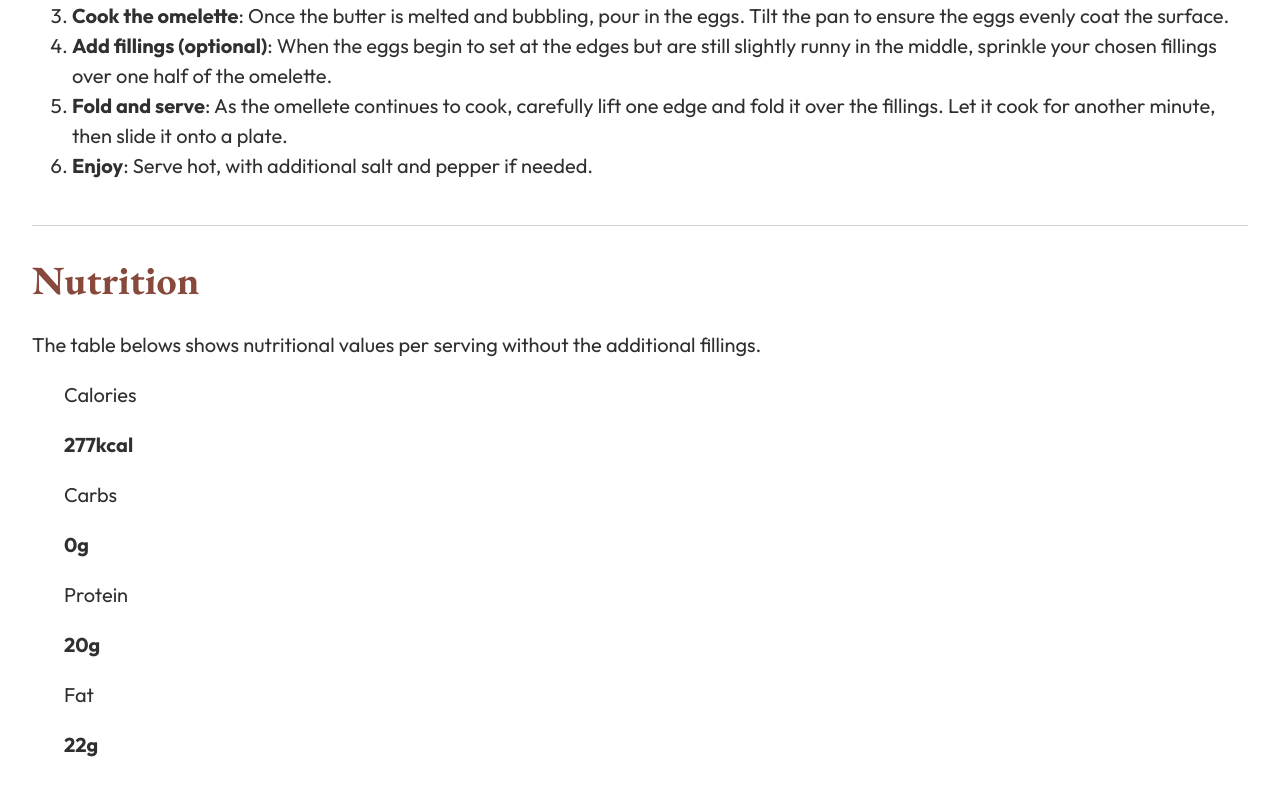
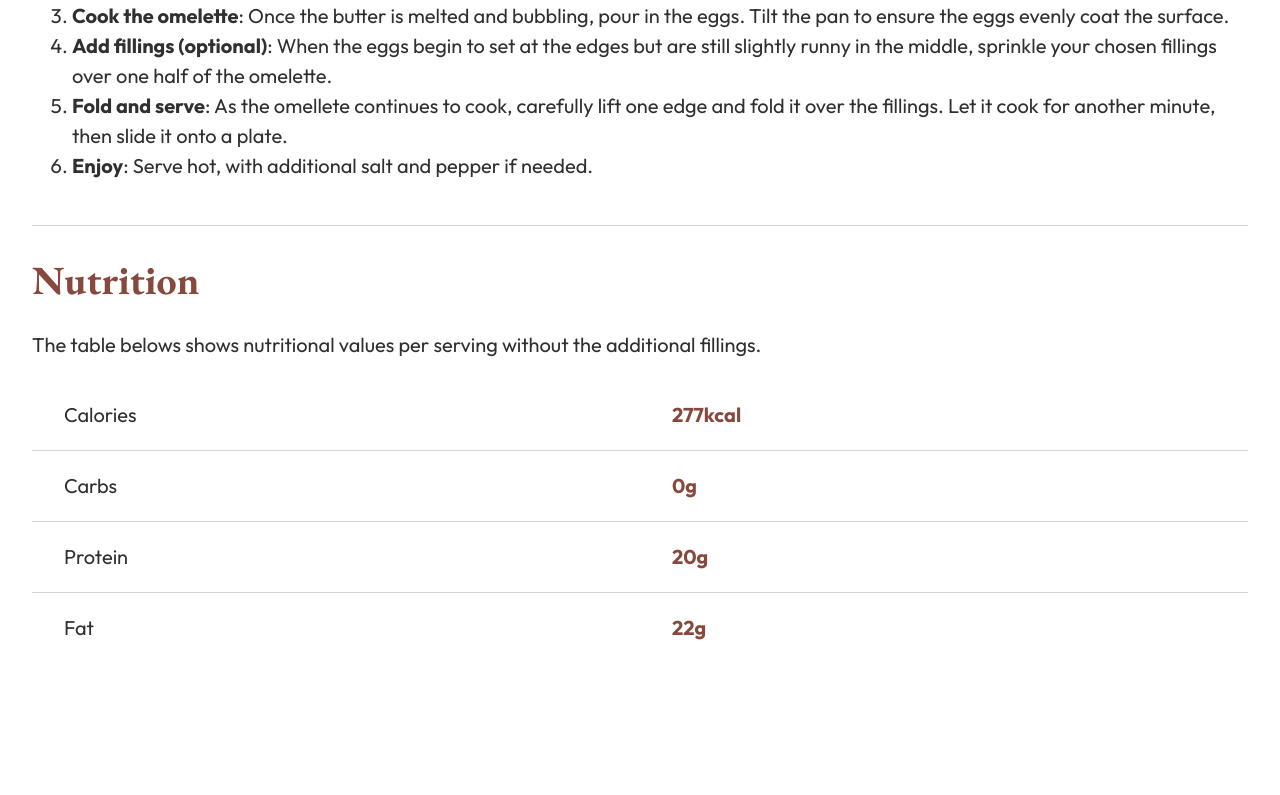
Before and after one commit to dorothyle/recipe-page-hub, a React (Vite) app: page / in a window 1280 px wide. Shown: the part 1554-2349 px from the top of the page. After the commit the page ends 2265 px from the top, so only its background shows below. Built offline with nearby package versions, Linux system fonts and the light colour scheme; a web font is replaced by a local one.

Commit message:
add styling to nutrition section

```diff
--- a/src/RecipePage.css
+++ b/src/RecipePage.css
@@ -132,8 +132,34 @@
     margin-bottom: -1rem;
 }
 
-.ingredients, .instructions, .nutrition {
+.ingredients, .instructions{
     border-bottom: 1px solid lightgray;
     padding-bottom: 1.5rem;
     margin-bottom: 1.5rem;
 }
+
+.nutrition {
+    margin-bottom: 3rem;
+}
+
+.nutrition div {
+    width: 100%;
+    margin: 0;
+    border-bottom: 1px solid lightgray;
+    /* border: 1px solid red; */
+    display: flex;
+    /* justify-content: space-between; */
+}
+
+.nutrition div:last-child {
+    border-bottom: none;
+}
+
+.nutrition div p {
+    padding-left: 2rem;
+    width: 50%;
+}
+
+.measurement {
+    color: #86493c;
+}
```
